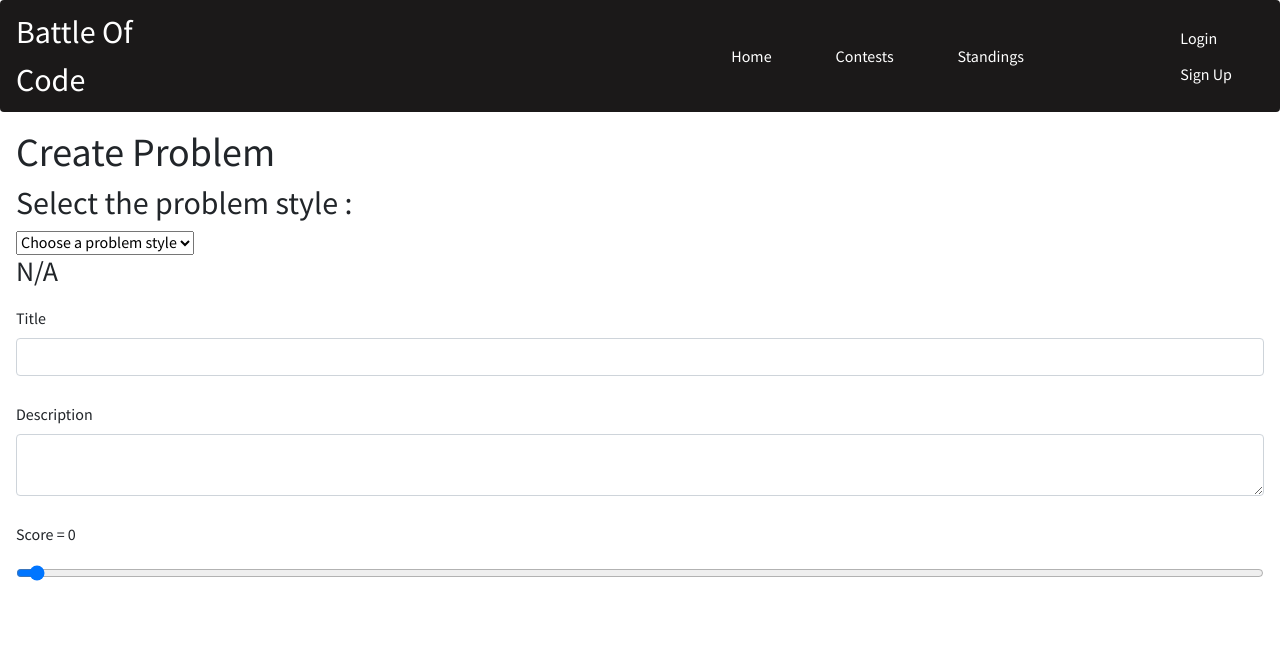
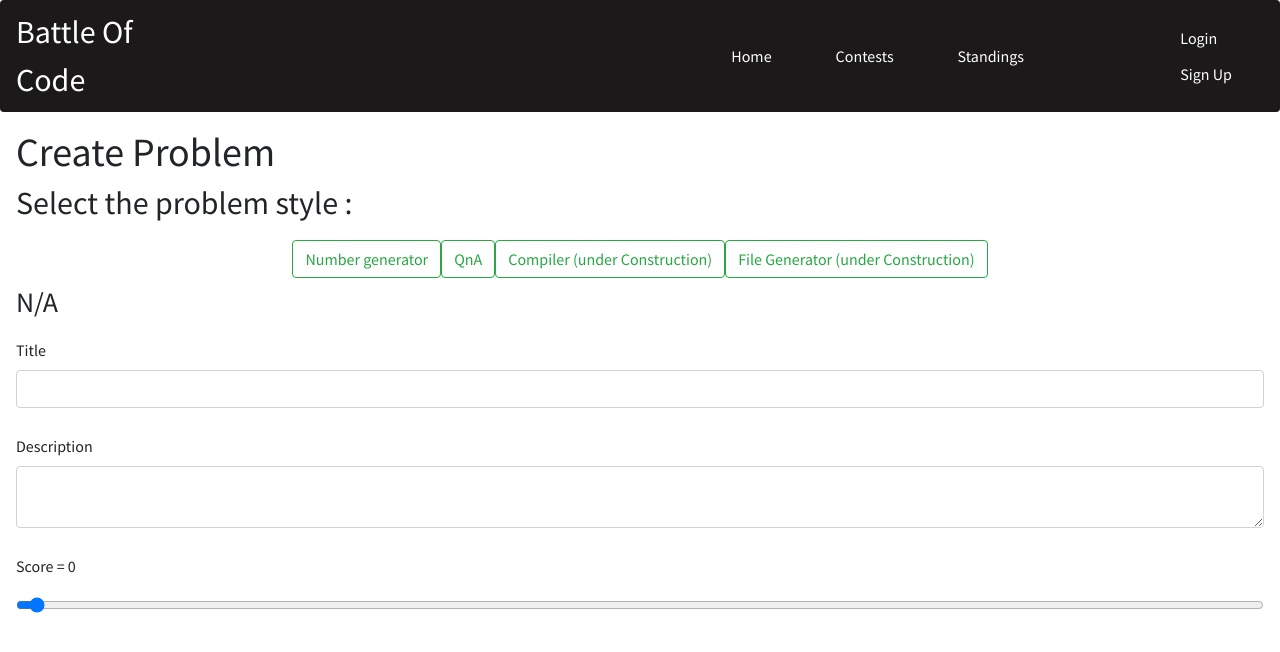
Before and after one commit to TheBattleOfCode/CompWebsite, a React (Create React App) app in the folder Frontend/: page /createProb in a window 1280 px wide. Shown: the top 652 px of the page. Built offline with nearby package versions, Linux system fonts and the light colour scheme.

Commit message:
fix: problem creating: Dropdown -> buttons

```diff
--- a/Frontend/src/components/CreateProblem.js
+++ b/Frontend/src/components/CreateProblem.js
@@ -15,6 +15,7 @@ const CreateProblem = () => {
   const [ probQnaAnswer, setProbQnaAnswer ] = useState("");
   const [ successful, setSuccessful ] = useState(false);
   const [ fail, setFail ] = useState(false);
+
 
 
   const submitNumberGen = (event) => {
@@ -51,7 +52,7 @@ const CreateProblem = () => {
     event.preventDefault();
     console.log("To check input");
     const md = new Remarkable();
-    let file = "function generateInput(){return \"\";}function generateOutput(input){return \""+probQnaAnswer.trim().toUpperCase()+"\";}const input=generateInput();setGeneratedInOut({\"input\":input,\"output\":generateOutput(input)});";
+    let file = "function generateInput(){return \"\";}function generateOutput(input){return \"" + probQnaAnswer.trim().toUpperCase() + "\";}const input=generateInput();setGeneratedInOut({\"input\":input,\"output\":generateOutput(input)});";
     probService.SaveProb(
       probTitle,
       md.render(probDesc),
@@ -159,21 +160,81 @@ const CreateProblem = () => {
     )
   }
 
+  const CommonInput = () => {
+    return (
+      <div>
+        </div>
+    )
+  }
+
+  const SelectInput = () => {
+
+    return (
+      <div className="d-flex justify-content-center" >
+
+        <label class={"btn btn"+(selectValue=="Number gen"?"":"-outline")+"-success"} for="NumberGen">
+          <input type="radio"
+            class="btn-check"
+            name="options"
+            id="NumberGen"
+            value="Number gen"
+
+            checked={selectValue == "NumberGen"}
+            onChange={(e) => setSelectValue(e.target.value)}
+            autocomplete="off"
+            style={{display:"none"}} />
+          Number generator</label>
+
+        <label class={"btn btn"+(selectValue=="QnA"?"":"-outline")+"-success"} for="QnA">
+          <input type="radio"
+          class="btn-check"
+          name="options"
+          id="QnA"
+          value="QnA"
+          checked={selectValue == "QnA"}
+           onChange={(e) => setSelectValue(e.target.value)}
+           style={{display:"none"}}
+            autocomplete="off" />
+          QnA</label>
+
+          <label class={"btn btn"+(selectValue=="Compiler"?"":"-outline")+"-success"} for="Compiler">
+          <input type="radio"
+          class="btn-check"
+          name="options"
+          id="Compiler"
+          value="Compiler"
+          checked={selectValue == "Compiler"}
+           onChange={(e) => setSelectValue(e.target.value)}
+           style={{display:"none"}}
+            autocomplete="off" />
+          Compiler (under Construction)</label>
+
+          <label class={"btn btn"+(selectValue=="FileGen"?"":"-outline")+"-success"} for="FileGen">
+          <input type="radio"
+          class="btn-check"
+          name="options"
+          id="FileGen"
+          value="File Generator"
+          checked={selectValue == "FileGen"}
+           onChange={(e) => setSelectValue(e.target.value)}
+           style={{display:"none"}}
+            autocomplete="off" />
+          File Generator (under Construction)</label>
+
+
+      </div>
+    )
+
+  }
+
+
   return (
 
     <div>
       <h1>Create Problem</h1>
       <h2>Select the problem style :</h2>
 
-      <div>
-        <select id="dropdown" onChange={(e) => setSelectValue(e.target.value)}>
-          <option value="N/A">Choose a problem style</option>
-          <option value="Number gen">Number gen</option>
-          <option value="QnA">QnA</option>
-          <option value="3">3</option>
-          <option value="4">4</option>
-        </select>
-      </div>
+      <SelectInput />
 
       <h3>{selectValue}</h3>
 
@@ -186,8 +247,12 @@ const CreateProblem = () => {
             case "QnA":
               submitQnA(event);
               break;
-        }
-      }}>
+          }
+        }}>
+
+
+
+<div>
         <div className="form-group">
           <label htmlFor="Title">Title</label>
           <input
@@ -228,6 +293,8 @@ const CreateProblem = () => {
             required
           />
         </div>
+      </div>
+
 
         {selectValue === "Number gen" && numberGenInput()}
         {selectValue === "QnA" && QnAInput()}
```
